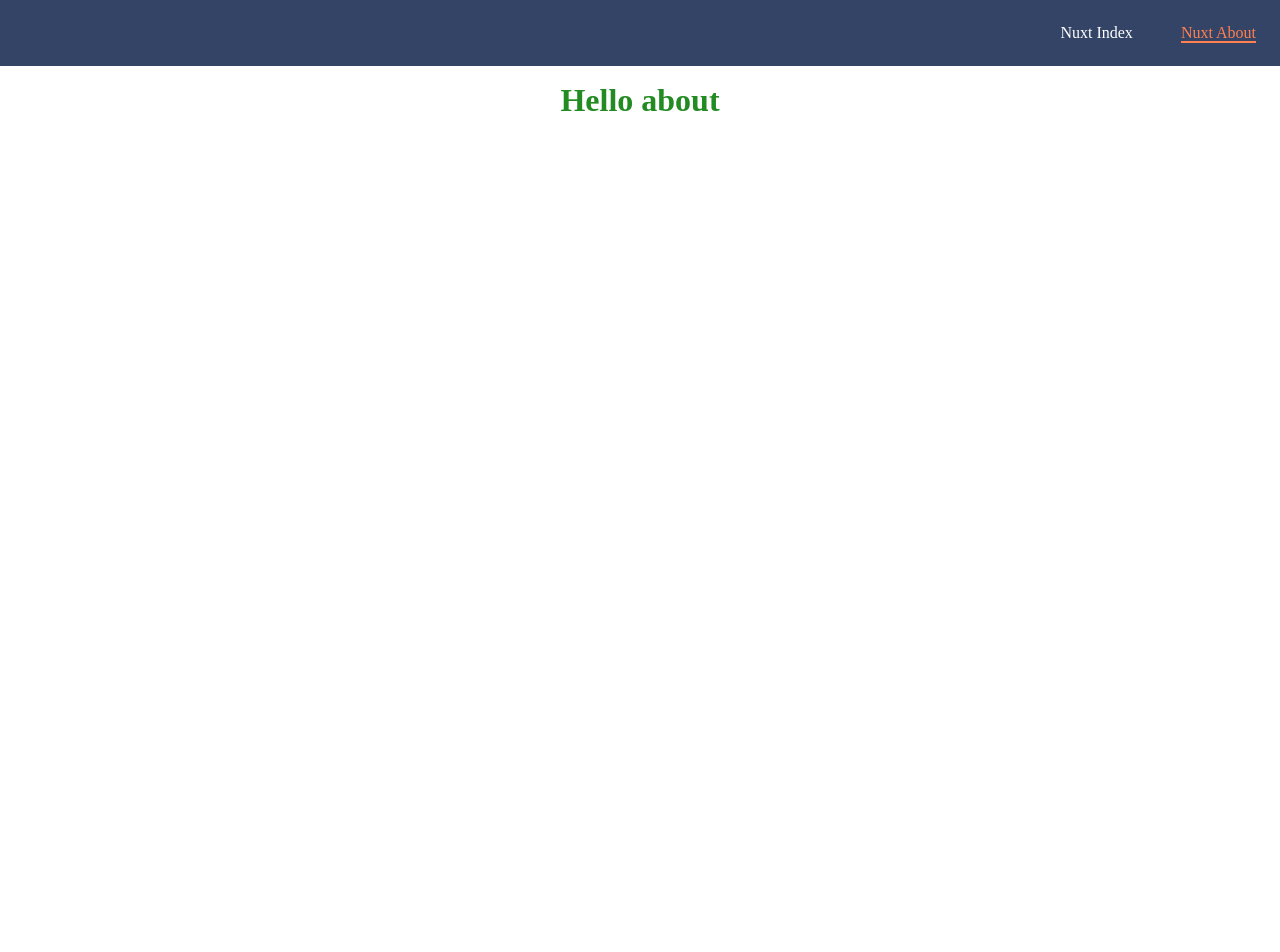
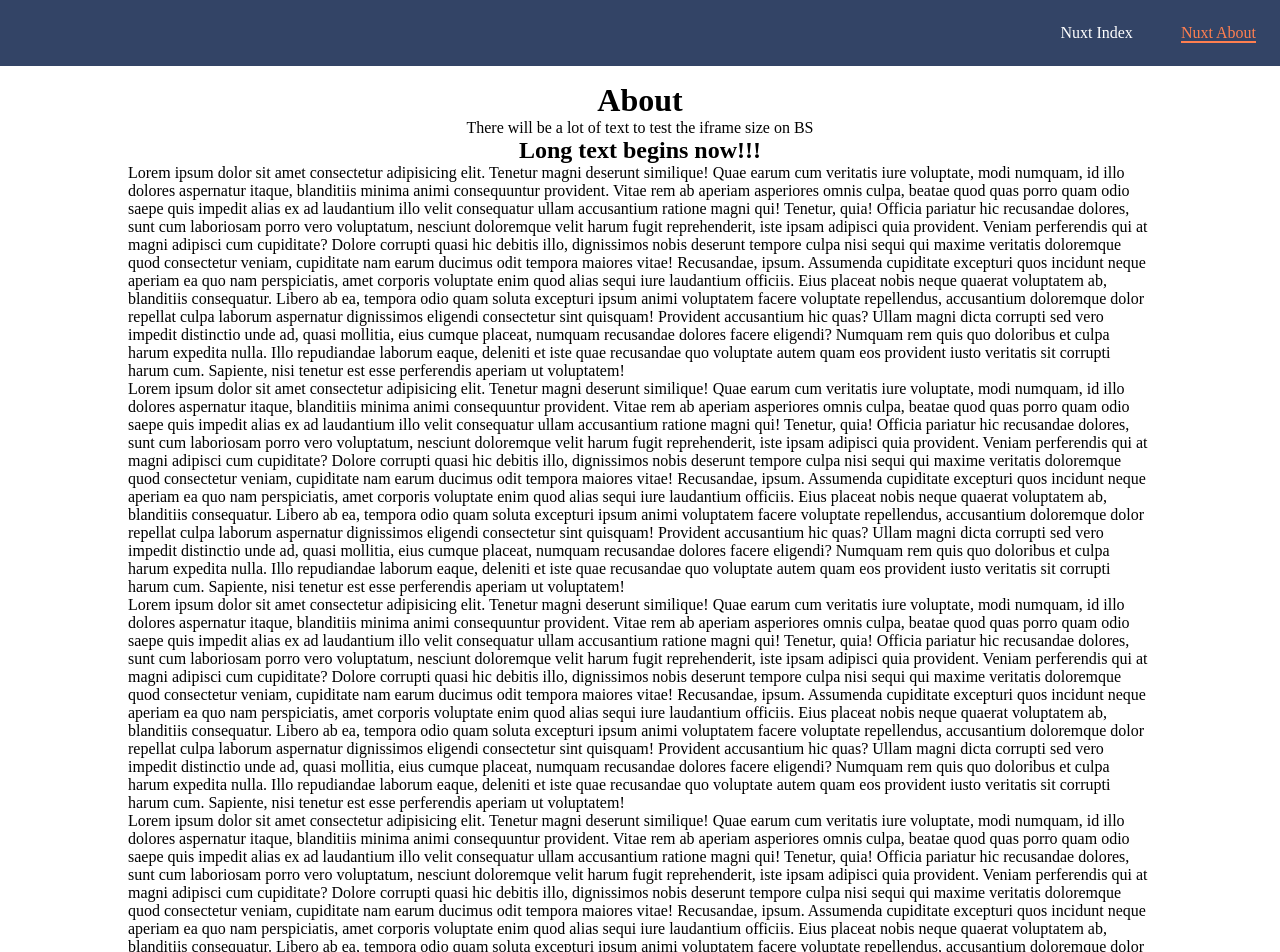
Before and after one commit to CSPS-RIW/nuxt-router, a Nuxt app: page /about in a window 1280 px wide. Shown: the top 952 px of the page. Before the commit the page ends 800 px from the top, so only its background shows below. Built offline with nearby package versions, Linux system fonts and the light colour scheme.

Commit message:
#3 add styles and about content

```diff
--- a/App.vue
+++ b/App.vue
@@ -1,6 +1,8 @@
 <template>
-    <div>
+    <header>
         <Nav />
+    </header>
+    <main>
         <NuxtPage />
-    </div>
+    </main>
 </template>
--- a/assets/base/_index.scss
+++ b/assets/base/_index.scss
@@ -1 +1,3 @@
 @forward './reformat';
+@forward './layout';
+@forward './instructions';
--- /dev/null
+++ b/assets/base/_instructions.scss
@@ -0,0 +1,4 @@
+.instructions {
+    font-weight: 600;
+    color: #333;
+}
--- /dev/null
+++ b/assets/base/_layout.scss
@@ -0,0 +1,5 @@
+main {
+    display: flex;
+    justify-content: center;
+    align-items: center;
+}
--- a/pages/about.vue
+++ b/pages/about.vue
@@ -1,19 +1,171 @@
-<script setup lang="ts">
-</script>
+<template>
+    <div class="about">
+        <h1>About</h1>
+        <p>There will be a lot of text to test the iframe size on BS</p>
+        <h2>Long text begins now!!!</h2>
+        <p>Lorem ipsum dolor sit amet consectetur adipisicing elit. Tenetur magni deserunt
+            similique! Quae earum cum veritatis iure voluptate, modi numquam, id illo
+            dolores
+            aspernatur itaque, blanditiis minima animi consequuntur provident.
+            Vitae rem ab aperiam asperiores omnis culpa, beatae quod quas porro quam odio
+            saepe
+            quis impedit alias ex ad laudantium illo velit consequatur ullam accusantium
+            ratione
+            magni qui! Tenetur, quia!
+            Officia pariatur hic recusandae dolores, sunt cum laboriosam porro vero
+            voluptatum,
+            nesciunt doloremque velit harum fugit reprehenderit, iste ipsam adipisci quia
+            provident. Veniam perferendis qui at magni adipisci cum cupiditate?
+            Dolore corrupti quasi hic debitis illo, dignissimos nobis deserunt tempore
+            culpa
+            nisi sequi qui maxime veritatis doloremque quod consectetur veniam, cupiditate
+            nam
+            earum ducimus odit tempora maiores vitae! Recusandae, ipsum.
+            Assumenda cupiditate excepturi quos incidunt neque aperiam ea quo nam
+            perspiciatis,
+            amet corporis voluptate enim quod alias sequi iure laudantium officiis. Eius
+            placeat
+            nobis neque quaerat voluptatem ab, blanditiis consequatur.
+            Libero ab ea, tempora odio quam soluta excepturi ipsum animi voluptatem facere
+            voluptate repellendus, accusantium doloremque dolor repellat culpa laborum
+            aspernatur dignissimos eligendi consectetur sint quisquam! Provident
+            accusantium hic
+            quas?
+            Ullam magni dicta corrupti sed vero impedit distinctio unde ad, quasi
+            mollitia, eius
+            cumque placeat, numquam recusandae dolores facere eligendi? Numquam rem quis
+            quo
+            doloribus et culpa harum expedita nulla.
+            Illo repudiandae laborum eaque, deleniti et iste quae recusandae quo voluptate
+            autem
+            quam eos provident iusto veritatis sit corrupti harum cum. Sapiente, nisi
+            tenetur
+            est esse perferendis aperiam ut voluptatem!</p>
+        <p>Lorem ipsum dolor sit amet consectetur adipisicing elit. Tenetur magni deserunt
+            similique! Quae earum cum veritatis iure voluptate, modi numquam, id illo
+            dolores
+            aspernatur itaque, blanditiis minima animi consequuntur provident.
+            Vitae rem ab aperiam asperiores omnis culpa, beatae quod quas porro quam odio
+            saepe
+            quis impedit alias ex ad laudantium illo velit consequatur ullam accusantium
+            ratione
+            magni qui! Tenetur, quia!
+            Officia pariatur hic recusandae dolores, sunt cum laboriosam porro vero
+            voluptatum,
+            nesciunt doloremque velit harum fugit reprehenderit, iste ipsam adipisci quia
+            provident. Veniam perferendis qui at magni adipisci cum cupiditate?
+            Dolore corrupti quasi hic debitis illo, dignissimos nobis deserunt tempore
+            culpa
+            nisi sequi qui maxime veritatis doloremque quod consectetur veniam, cupiditate
+            nam
+            earum ducimus odit tempora maiores vitae! Recusandae, ipsum.
+            Assumenda cupiditate excepturi quos incidunt neque aperiam ea quo nam
+            perspiciatis,
+            amet corporis voluptate enim quod alias sequi iure laudantium officiis. Eius
+            placeat
+            nobis neque quaerat voluptatem ab, blanditiis consequatur.
+            Libero ab ea, tempora odio quam soluta excepturi ipsum animi voluptatem facere
+            voluptate repellendus, accusantium doloremque dolor repellat culpa laborum
+            aspernatur dignissimos eligendi consectetur sint quisquam! Provident
+            accusantium hic
+            quas?
+            Ullam magni dicta corrupti sed vero impedit distinctio unde ad, quasi
+            mollitia, eius
+            cumque placeat, numquam recusandae dolores facere eligendi? Numquam rem quis
+            quo
+            doloribus et culpa harum expedita nulla.
+            Illo repudiandae laborum eaque, deleniti et iste quae recusandae quo voluptate
+            autem
+            quam eos provident iusto veritatis sit corrupti harum cum. Sapiente, nisi
+            tenetur
+            est esse perferendis aperiam ut voluptatem!</p>
+        <p>Lorem ipsum dolor sit amet consectetur adipisicing elit. Tenetur magni deserunt
+            similique! Quae earum cum veritatis iure voluptate, modi numquam, id illo
+            dolores
+            aspernatur itaque, blanditiis minima animi consequuntur provident.
+            Vitae rem ab aperiam asperiores omnis culpa, beatae quod quas porro quam odio
+            saepe
+            quis impedit alias ex ad laudantium illo velit consequatur ullam accusantium
+            ratione
+            magni qui! Tenetur, quia!
+            Officia pariatur hic recusandae dolores, sunt cum laboriosam porro vero
+            voluptatum,
+            nesciunt doloremque velit harum fugit reprehenderit, iste ipsam adipisci quia
+            provident. Veniam perferendis qui at magni adipisci cum cupiditate?
+            Dolore corrupti quasi hic debitis illo, dignissimos nobis deserunt tempore
+            culpa
+            nisi sequi qui maxime veritatis doloremque quod consectetur veniam, cupiditate
+            nam
+            earum ducimus odit tempora maiores vitae! Recusandae, ipsum.
+            Assumenda cupiditate excepturi quos incidunt neque aperiam ea quo nam
+            perspiciatis,
+            amet corporis voluptate enim quod alias sequi iure laudantium officiis. Eius
+            placeat
+            nobis neque quaerat voluptatem ab, blanditiis consequatur.
+            Libero ab ea, tempora odio quam soluta excepturi ipsum animi voluptatem facere
+            voluptate repellendus, accusantium doloremque dolor repellat culpa laborum
+            aspernatur dignissimos eligendi consectetur sint quisquam! Provident
+            accusantium hic
+            quas?
+            Ullam magni dicta corrupti sed vero impedit distinctio unde ad, quasi
+            mollitia, eius
+            cumque placeat, numquam recusandae dolores facere eligendi? Numquam rem quis
+            quo
+            doloribus et culpa harum expedita nulla.
+            Illo repudiandae laborum eaque, deleniti et iste quae recusandae quo voluptate
+            autem
+            quam eos provident iusto veritatis sit corrupti harum cum. Sapiente, nisi
+            tenetur
+            est esse perferendis aperiam ut voluptatem!</p>
+        <p>Lorem ipsum dolor sit amet consectetur adipisicing elit. Tenetur magni deserunt
+            similique! Quae earum cum veritatis iure voluptate, modi numquam, id illo
+            dolores
+            aspernatur itaque, blanditiis minima animi consequuntur provident.
+            Vitae rem ab aperiam asperiores omnis culpa, beatae quod quas porro quam odio
+            saepe
+            quis impedit alias ex ad laudantium illo velit consequatur ullam accusantium
+            ratione
+            magni qui! Tenetur, quia!
+            Officia pariatur hic recusandae dolores, sunt cum laboriosam porro vero
+            voluptatum,
+            nesciunt doloremque velit harum fugit reprehenderit, iste ipsam adipisci quia
+            provident. Veniam perferendis qui at magni adipisci cum cupiditate?
+            Dolore corrupti quasi hic debitis illo, dignissimos nobis deserunt tempore
+            culpa
+            nisi sequi qui maxime veritatis doloremque quod consectetur veniam, cupiditate
+            nam
+            earum ducimus odit tempora maiores vitae! Recusandae, ipsum.
+            Assumenda cupiditate excepturi quos incidunt neque aperiam ea quo nam
+            perspiciatis,
+            amet corporis voluptate enim quod alias sequi iure laudantium officiis. Eius
+            placeat
+            nobis neque quaerat voluptatem ab, blanditiis consequatur.
+            Libero ab ea, tempora odio quam soluta excepturi ipsum animi voluptatem facere
+            voluptate repellendus, accusantium doloremque dolor repellat culpa laborum
+            aspernatur dignissimos eligendi consectetur sint quisquam! Provident
+            accusantium hic
+            quas?
+            Ullam magni dicta corrupti sed vero impedit distinctio unde ad, quasi
+            mollitia, eius
+            cumque placeat, numquam recusandae dolores facere eligendi? Numquam rem quis
+            quo
+            doloribus et culpa harum expedita nulla.
+            Illo repudiandae laborum eaque, deleniti et iste quae recusandae quo voluptate
+            autem
+            quam eos provident iusto veritatis sit corrupti harum cum. Sapiente, nisi
+            tenetur
+            est esse perferendis aperiam ut voluptatem!</p>
 
-<template>
-    <div>
-        <main>
-            <h1>Hello about</h1>
 
-        </main>
     </div>
 </template>
 
 <style scoped lang="scss">
-body {
-    h1 {
-        color: forestgreen;
-    }
+.about {
+    width: 80vw;
+    display: flex;
+    flex-flow: column wrap;
+    justify-content: center;
+    align-items: center;
 }
 </style>
--- a/pages/index.vue
+++ b/pages/index.vue
@@ -49,7 +49,7 @@ definePageMeta({
             <p class="instructions mt-sm">Write something about RIW</p>
             <input type="text" placeholder="Write somenting here"
                 class="mt-xsm custom-input" v-model="inputContent">
-            <button class="btn btn-primary">Save your Nuxt message</button>
+            <button class="btn btn-secondary">Save your Nuxt message</button>
         </form>
         <div class="about-show" aria-live="polite">
             <section>
```
